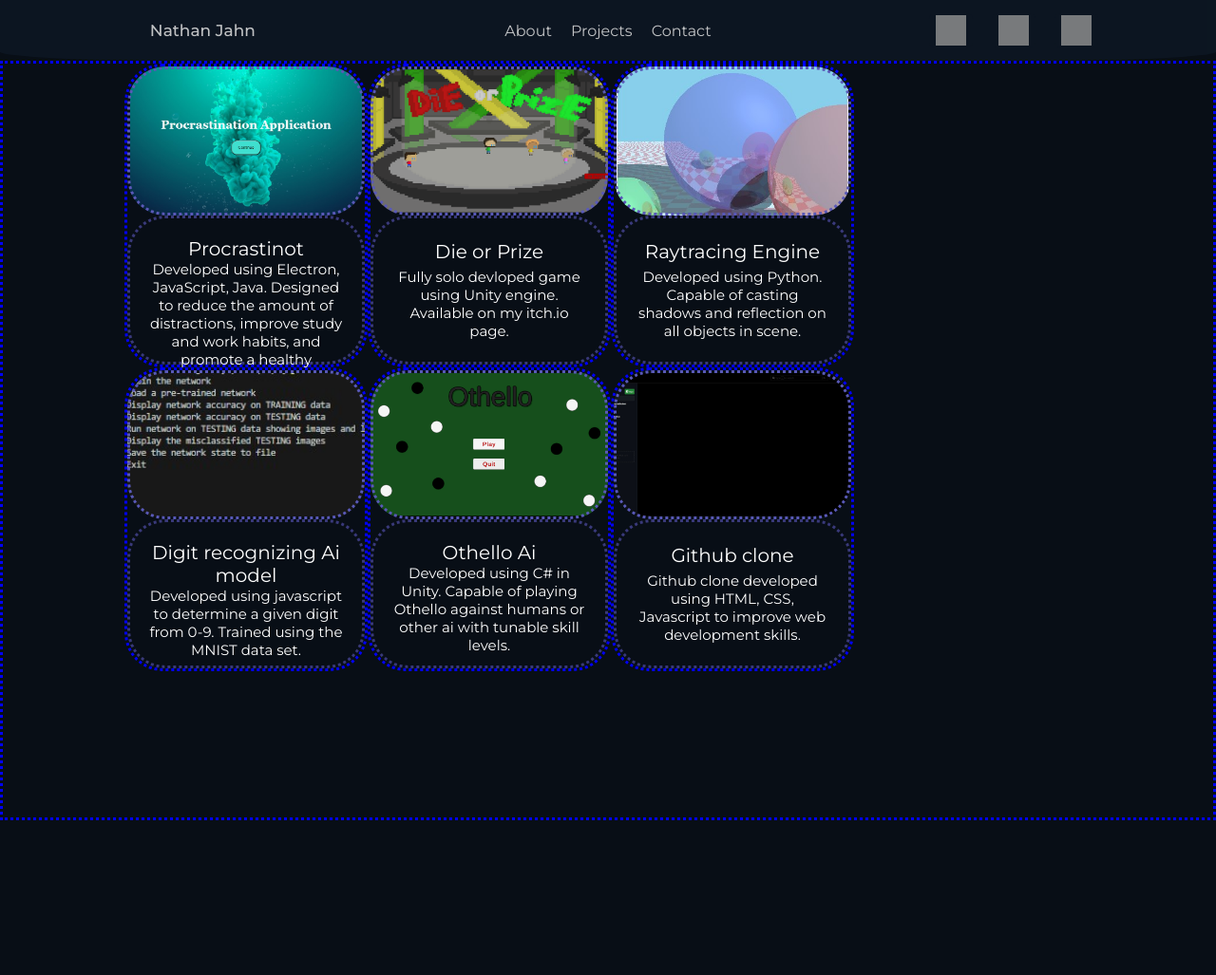
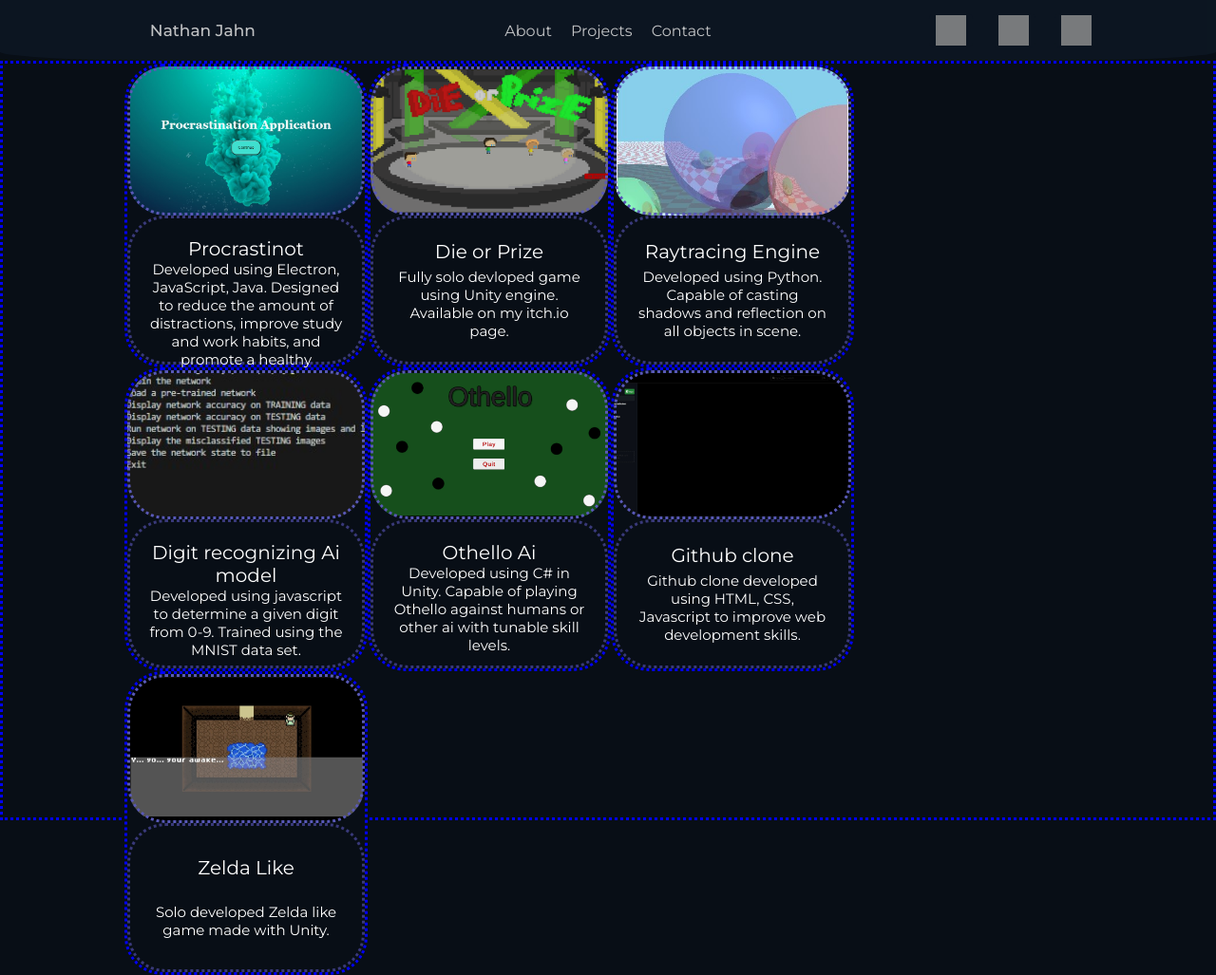
Before and after one commit to njahn88/NewPortfolio, a plain HTML site: page _project_starter_/projects.html in a window 1280 px wide. Shown: the whole page at 95% size. Before the commit the page ends 864 px from the top, so only its background shows below. Drawn offline with Linux system fonts and the light colour scheme; grey boxes are pictures that could not be loaded.

Commit message:
Added new items to projects

```diff
--- a/_project_starter_/projects.html
+++ b/_project_starter_/projects.html
@@ -78,5 +78,12 @@
                 <div class="normal-text-card">Github clone developed using HTML, CSS, Javascript to improve web development skills.</div>
             </div>
         </div>
+        <div class="project-card-container">
+            <div class="project-card-picture" style="background-image: url(Images/zeldaLike.jpg);"></div>
+            <div class="project-card-info">
+                <div class="normal-text-card-title">Zelda Like</div>
+                <div class="normal-text-card">Solo developed Zelda like game made with Unity.</div>
+            </div>
+        </div>
     </div>
 </body>
```
Also changed, not shown: _project_starter_/Images/zeldaLike.jpg (added).
